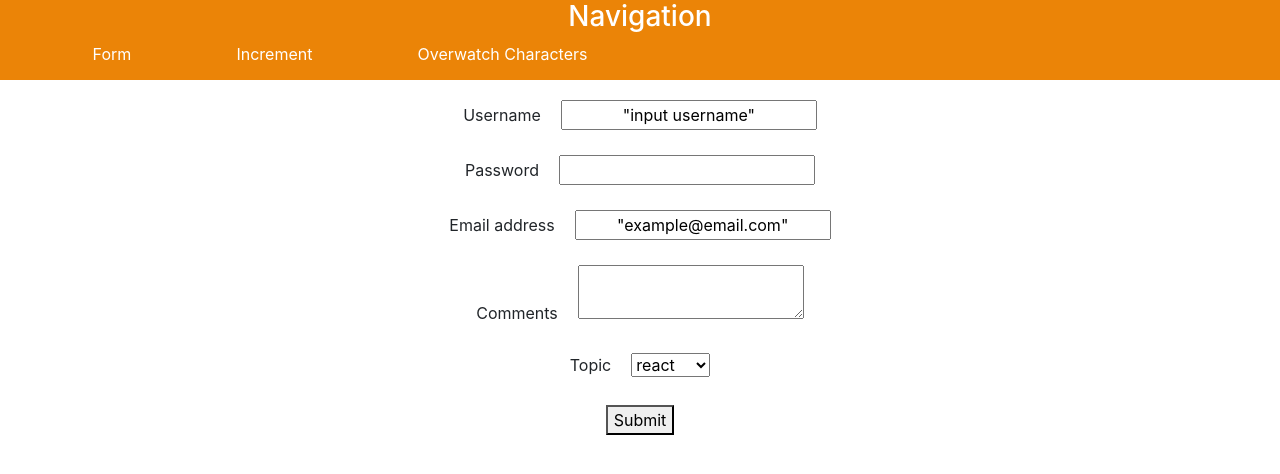
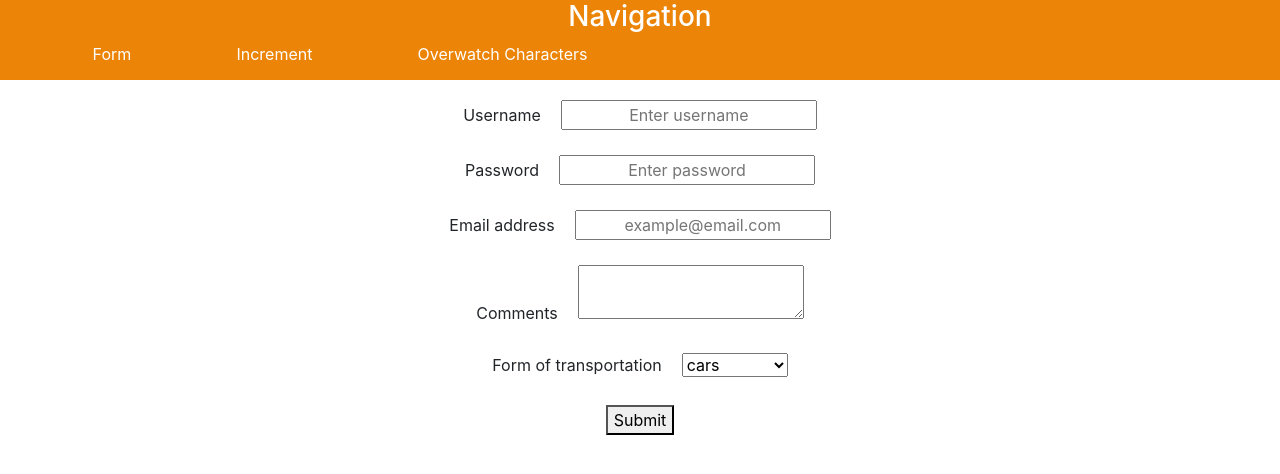
Before and after one commit to DarinSoed/react_playground, a React (Create React App) app: page /form in a window 1280 px wide. Shown: the top 474 px of the page. Built offline with nearby package versions, Linux system fonts and the light colour scheme.

Commit message:
implement firebase and update form from class into a function component

```diff
--- a/package.json
+++ b/package.json
@@ -7,6 +7,7 @@
     "@testing-library/react": "^9.5.0",
     "@testing-library/user-event": "^7.2.1",
     "bootstrap": "^4.5.2",
+    "firebase": "^7.23.0",
     "http-proxy-middleware": "^1.0.5",
     "react": "^16.13.1",
     "react-dom": "^16.13.1",
--- a/src/components/form.jsx
+++ b/src/components/form.jsx
@@ -1,4 +1,104 @@
-import React, { Component } from "react";
+import React, { useState } from "react";
+import {db} from "../firebase";
+
+function Form () {
+   const [formData, setFormData] = useState ({
+      username: "",
+      password: "",
+      email: "",
+      description: "",
+      transportation: "",
+  });
+
+const handleChanges = (event) => {
+    let nam = event.target.name;
+    let val = event.target.value;
+    setFormData({
+      ...formData,
+      [nam]: val
+    });
+  };
+
+const handleSubmit = (event) => {
+    alert(
+      `${formData.username} ${formData.description} ${formData.transportation} ${formData.password} ${formData.email}`
+    );
+    const data = {
+      ...formData,
+      uid: new Date().getTime()
+    };
+    db.collection("react-training")
+      .doc(data.uid.toString())
+      .set(data)
+    event.preventDefault();
+  };
+
+
+
+    const { username, password, email, description, transportation } = formData;
+    return (
+      <form style={{ textAlign: "center" }} onSubmit={handleSubmit}>
+        <div style={divStyle}>
+          <label style={labelSyle}>Username</label>
+          <input
+            style={inputStyle}
+            placeholder="Enter username"
+            type="text"
+            className="form-username"
+            name="username"
+            value={username}
+            onChange={handleChanges}
+          />
+        </div>
+        <div style={divStyle}>
+          <label style={labelSyle}>Password</label>
+          <input
+            style={inputStyle}
+            placeholder="Enter password"
+            value={password}
+            type="password"
+            name="password"
+            className="form-password"
+            onChange={handleChanges}
+          />
+        </div>
+        <div style={divStyle}>
+          <label style={labelSyle}>Email address</label>
+          <input
+            style={inputStyle}
+            placeholder="example@email.com"
+            value={email}
+            type="email"
+            name="email"
+            className="form-email"
+            onChange={handleChanges}
+          />
+        </div>
+
+        <div style={divStyle}>
+          <label style={labelSyle}>Comments</label>
+          <textarea
+            className="form-description"
+            name="description"
+            value={description}
+            onChange={handleChanges}
+          ></textarea>
+        </div>
+        <div style={divStyle}>
+          <label style={labelSyle}>Form of transportation</label>
+          <select className="form-transportation" name="transportation" value={transportation} onChange={handleChanges}>
+            <option value="cars">cars</option>
+            <option value="motorcycle">motorcycle</option>
+            <option value="bicycle">bicycle</option>
+          </select>
+        </div>
+        <div style={divStyle}>
+          <button type="submit">Submit</button>
+        </div>
+      </form>
+    );
+  }
+
 
 const labelSyle = {
   marginRight: "20px",
@@ -9,97 +109,5 @@ const divStyle = {
 const inputStyle = {
   textAlign: "center",
 };
-class Form extends Component {
-  constructor(props) {
-    super(props);
-
-    this.state = {
-      username: `"input username"`,
-      password: "",
-      email: `"example@email.com"`,
-      comment: "",
-      topic: "react",
-    };
-  }
-
-  handleCommentChange = (event) => {
-    this.setState({ comment: event.target.value });
-  };
-  handleUsernameChange = (event) => {
-    this.setState({ username: event.target.value });
-  };
-  handleTopicChange = (event) => {
-    this.setState({ topic: event.target.value });
-  };
-  handleEmailChange = (event) => {
-    this.setState({ email: event.target.value });
-  };
-  handlePasswordChange = (event) => {
-    this.setState({ password: event.target.value });
-  };
-  handleSubmit = (event) => {
-    alert(
-      `${this.state.username} ${this.state.comment} ${this.state.topic} ${this.state.password} ${this.state.email}`
-    );
-    event.preventDefault();
-  };
-
-  render() {
-    const { username, password, email, comments, topic } = this.state;
-    return (
-      <form style={{ textAlign: "center" }} onSubmit={this.handleSubmit}>
-        <div style={divStyle}>
-          <label style={labelSyle}>Username</label>
-          <input
-            style={inputStyle}
-            type="text"
-            className="form-username"
-            value={username}
-            onChange={this.handleUsernameChange}
-          />
-        </div>
-        <div style={divStyle}>
-          <label style={labelSyle}>Password</label>
-          <input
-            style={inputStyle}
-            value={password}
-            type="password"
-            className="form-password"
-            onChange={this.handlePasswordChange}
-          />
-        </div>
-        <div style={divStyle}>
-          <label style={labelSyle}>Email address</label>
-          <input
-            style={inputStyle}
-            value={email}
-            type="email"
-            className="form-email"
-            onChange={this.handleEmailChange}
-          />
-        </div>
-
-        <div style={divStyle}>
-          <label style={labelSyle}>Comments</label>
-          <textarea
-            value={comments}
-            onChange={this.handleCommentChange}
-          ></textarea>
-        </div>
-        <div style={divStyle}>
-          <label style={labelSyle}>Topic</label>
-          <select value={topic} onChange={this.handleTopicChange}>
-            <option value="react">react</option>
-            <option value="angular">angular</option>
-            <option value="vue">vue</option>
-          </select>
-        </div>
-        <div style={divStyle}>
-          <button type="submit">Submit</button>
-        </div>
-      </form>
-    );
-  }
-}
 
 export default Form;
--- /dev/null
+++ b/src/firebase.js
@@ -0,0 +1,16 @@
+import firebase from "firebase";
+
+
+const firebaseApp = firebase.initializeApp({
+    apiKey: "AIzaSyBpTjkZmBjTKQvHIP9-t-ZNCJPOxz3MOoI",
+    authDomain: "exercise-tracker-aaded.firebaseapp.com",
+    databaseURL: "https://exercise-tracker-aaded.firebaseio.com",
+    projectId: "exercise-tracker-aaded",
+    storageBucket: "exercise-tracker-aaded.appspot.com",
+    messagingSenderId: "762356901672",
+    appId: "1:762356901672:web:9cf73cf048129d71e3921d"
+});
+
+const db = firebaseApp.firestore();
+
+export { db };
```
Also changed, not shown: 1 other file (tests, documents, lock files or other folders).
